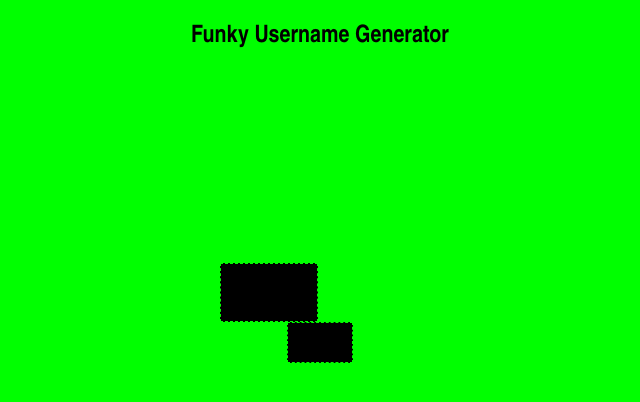
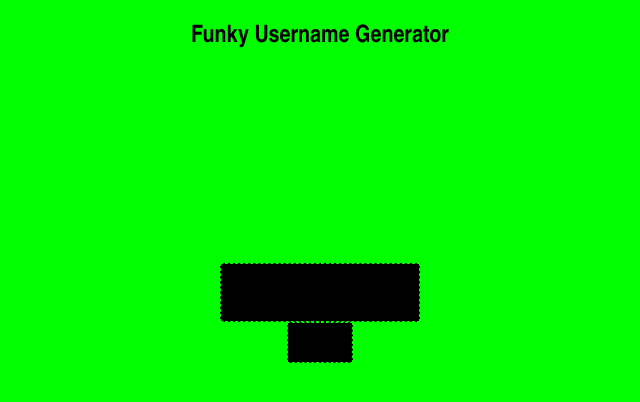
Before and after one commit to ruduba/curry-leaf, a React (Vite) app in the folder react-practice/username-generator/joke-generator/: page / in a window 1280 px wide. Shown: the top 402 px of the page, without its empty margins (320-960 px from the left). Built offline with nearby package versions, Linux system fonts and the light colour scheme.

Commit message:
fixed jumpy buttons

```diff
--- a/react-practice/username-generator/joke-generator/src/components/component.css
+++ b/react-practice/username-generator/joke-generator/src/components/component.css
@@ -1,6 +1,6 @@
 .fix{
     display: flex;
-    justify-content: center;
+    align-items: center;
     flex-direction: column;
 }
 
@@ -18,5 +18,5 @@
 .btn{
 font-size: 24px !important;
 width: 200px;
-
+display: grid;
 }
```
